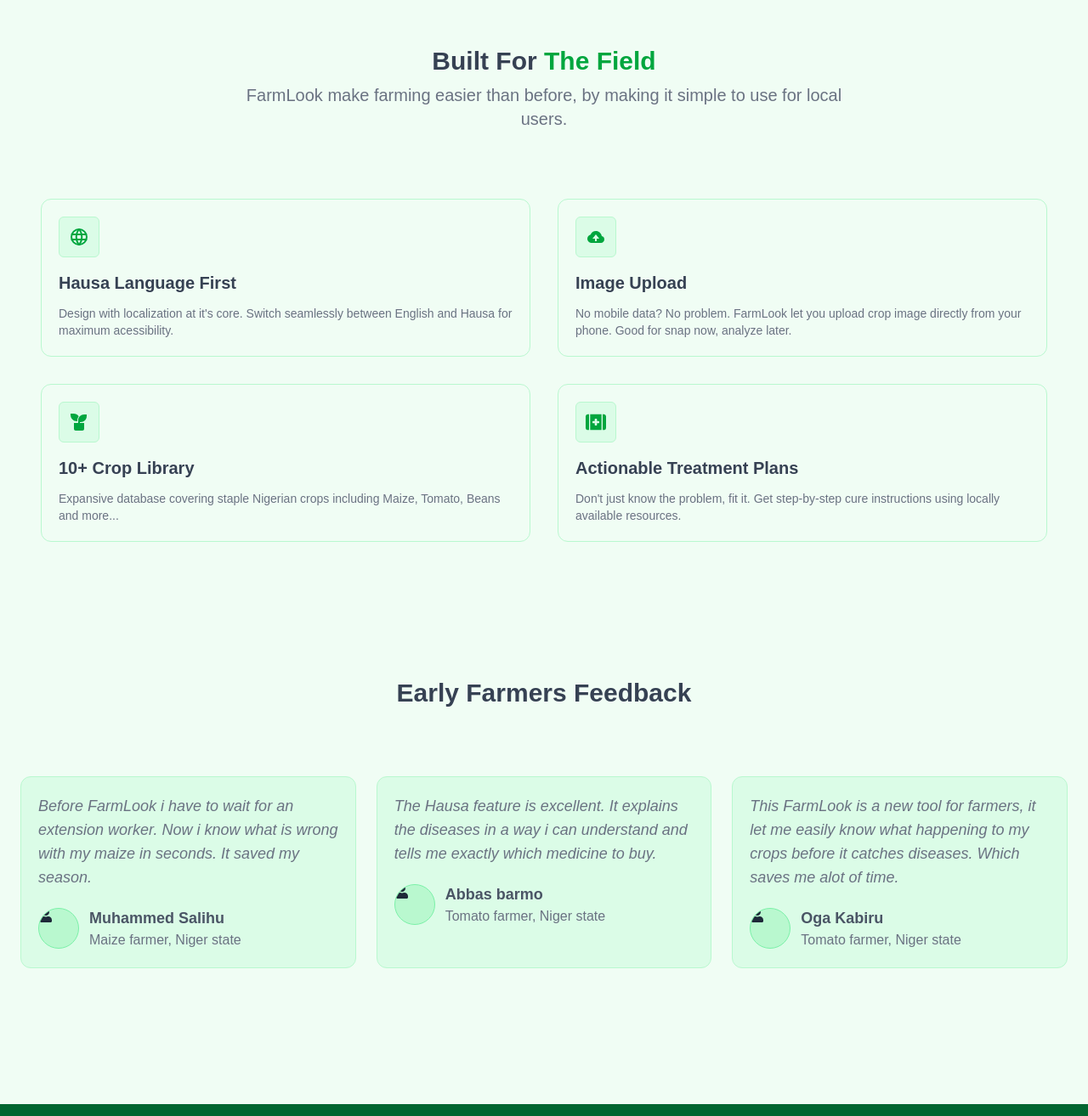
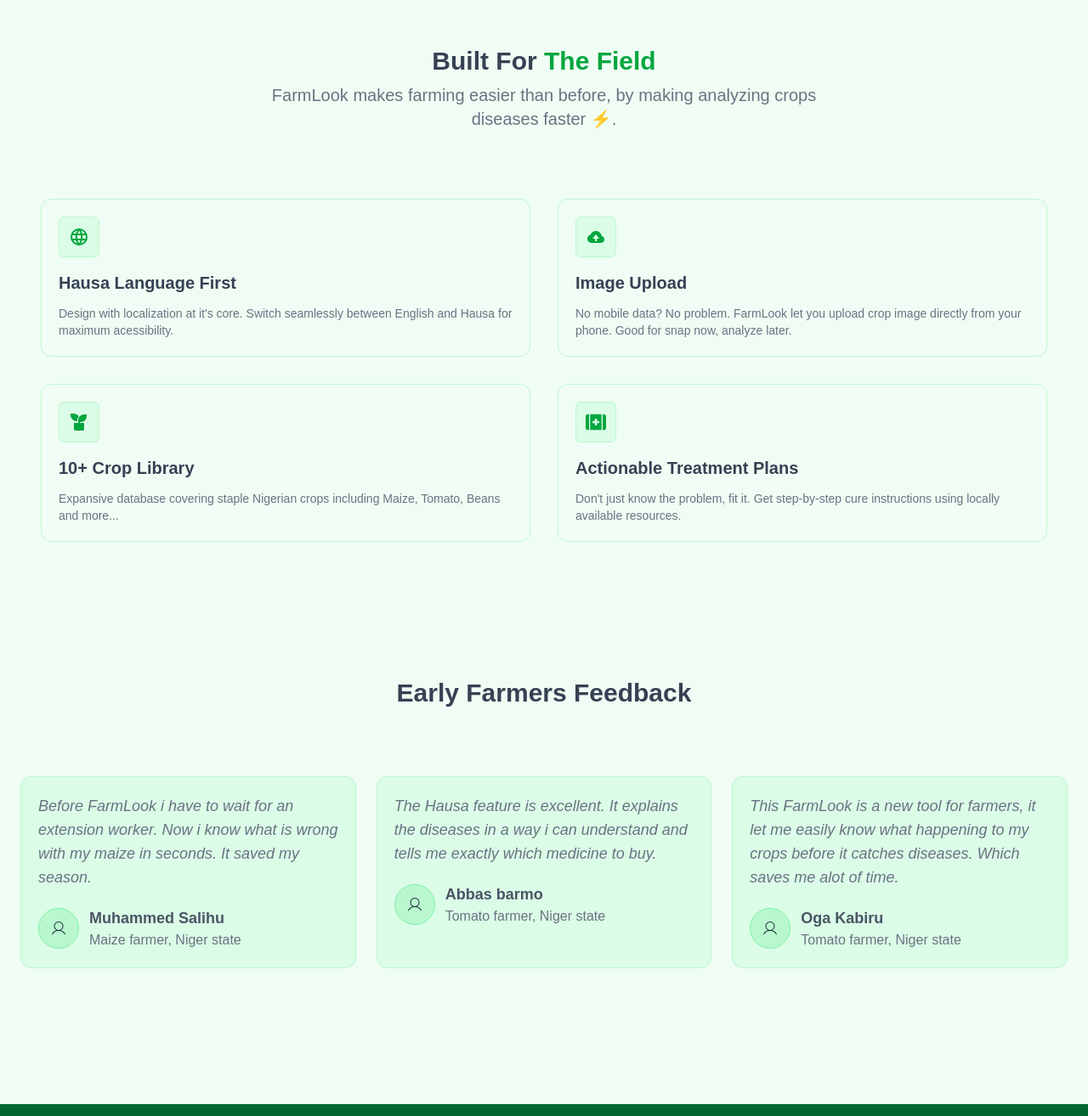
Before and after one commit to gentlehacks/farmlook, a Next.js app: page / in a window 1280 px wide. Shown: the part 2068-3382 px from the top of the page at 85% size. Built offline with nearby package versions, Linux system fonts and the light colour scheme.

Commit message:
Update: change testimonials icon

```diff
--- a/components/FeaturesSection.tsx
+++ b/components/FeaturesSection.tsx
@@ -24,7 +24,7 @@
         whileInView={{ y: 0 }}
         transition={{ duration: 0.8 }}
       className="text-lg md:text-xl text-center font-medium text-gray-500 mt-2 md:w-[60%]">
-        FarmLook make farming easier than before, by making it simple to use for local users.
+        FarmLook makes farming easier than before, by making analyzing crops diseases faster ⚡.
       </motion.p>
       <div className="w-full mt-[5rem] grid grid-cols-1 md:grid-cols-2 gap-8">
         {/* 01 */}
--- a/components/Testimonial.tsx
+++ b/components/Testimonial.tsx
@@ -1,5 +1,5 @@
-import React from "react";
-import { FaUser } from "react-icons/fa";
+"use client"
+import { PiUserLight } from "react-icons/pi";
 
 interface Props {
   id: number;
@@ -16,8 +16,8 @@
     >
       <p className="italic text-lg text-gray-500 w-full mb-5">{text}</p>
       <div className="flex items-center">
-        <div className="w-12 h-12 bg-green-200 rounded-full overflow-hidden border border-green-300">
-          <FaUser className="" />
+        <div className="w-12 h-12 flex items-center justify-center bg-green-200 rounded-full overflow-hidden border border-green-300">
+          <PiUserLight className="text-xl" />
         </div>
         <div className="flex flex-col ml-3">
           <h3 className="text-lg font-semibold text-gray-600">{name}</h3>
```
